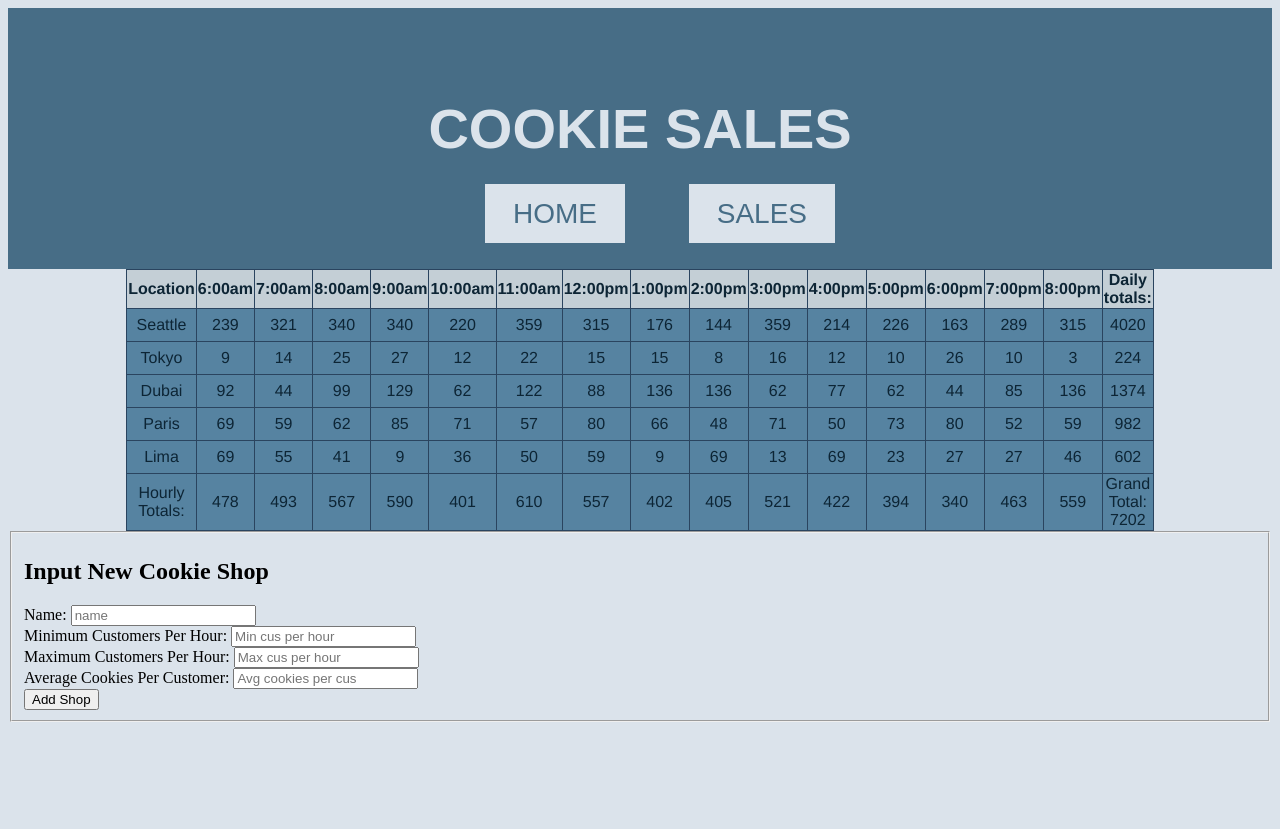
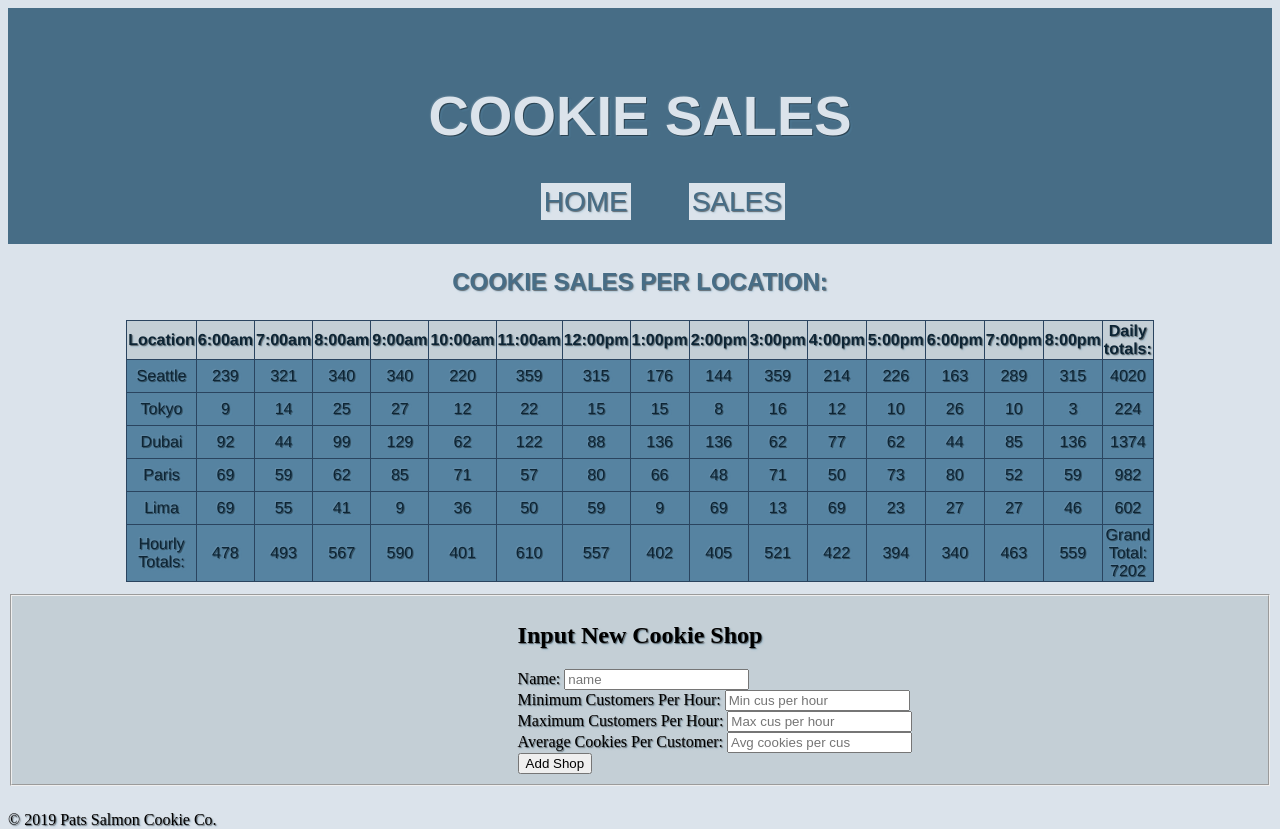
Before and after one commit to littl3birdy/cookie-stand, a plain HTML site: page sales.html in a window 1280 px wide. Drawn offline with Linux system fonts and the light colour scheme.

Commit message:
Added more styles to the css

```diff
--- a/css/styles.css
+++ b/css/styles.css
@@ -1,17 +1,22 @@
 header {
   background-color: rgb(71, 109, 134);
   color: rgb(219, 227, 235);
+  text-shadow: -1px -1px 1px rgba(255,255,255,.1), 1px 1px 1px rgba(0,0,0,.5), 2px 2px 2px rgba(107,169,206,0.27);
   text-align: center;
   block-size: 20%;
   font-size: 28px;
   font-family: Arial, Helvetica, sans-serif;
   text-decoration: none;
   text-transform: uppercase;
-  padding: 1.8em 2em;
+  padding: 3%;
 }
 
 .links {
   display: inline-block;
+}
+
+ul {
+  margin: 1%;
 }
 
 a {
@@ -20,9 +25,9 @@ a {
   font-family: Arial, Helvetica, sans-serif;
   text-decoration: none;
   text-transform: uppercase;
-  padding: .5em 1em;
+  padding: 2%;
   margin: .5em 1em;
-}
+  }
 
 
 body {
@@ -32,13 +37,26 @@ body {
   height: 100vh;
 }
 
+#table {
+  color: rgb(71, 109, 134);
+  font-family: Arial, Helvetica, sans-serif;
+  text-decoration: none;
+  text-transform: uppercase;
+  text-shadow: -1px -1px 1px rgba(255,255,255,.1), 1px 1px 1px rgba(0,0,0,.5), 2px 2px 2px rgba(107,169,206,0.27);
+  padding: .5em 1em;
+  margin: .5em 1em;
+  text-align: center;
+}
+
 table {
   color:rgb(13, 37, 53);
   font-family: Helvetica, Arial, sans-serif;
-  width: 640px;
+  width: 40%;
   border-collapse: collapse;
-  border-spacing: 0;
+  margin-top: 1% ;
   margin: 0px auto;
+  margin-bottom: 1%;
+  padding-top: 1.5em;
 }
 
 td, th {
@@ -49,9 +67,24 @@ td, th {
 th {
   background: rgb(196, 207, 214);
   font-weight: bold;
+  text-shadow: -1px -1px 1px rgba(255,255,255,.1), 1px 1px 1px rgba(0,0,0,.5), 2px 2px 2px rgba(107,169,206,0.27);
 }
 
 td {
   background: rgb(86, 131, 161);
   text-align: center;
+  text-shadow: -1px -1px 1px rgba(255,255,255,.1), 1px 1px 1px rgba(0,0,0,.5), 2px 2px 2px rgba(107,169,206,0.27);
 }
+
+fieldset {
+  text-shadow: -1px -1px 1px rgba(255,255,255,.1), 1px 1px 1px rgba(0,0,0,.5), 2px 2px 2px rgba(107,169,206,0.27);
+  background: rgb(196, 207, 214);
+  padding-inline-start: 40%;
+
+}
+
+footer {
+  margin-top: 2%;
+  margin-bottom: 2%;
+  text-shadow: -1px -1px 1px rgba(255,255,255,.1), 1px 1px 1px rgba(0,0,0,.5), 2px 2px 2px rgba(107,169,206,0.27);
+ }
--- a/sales.html
+++ b/sales.html
@@ -15,6 +15,7 @@
     </ul>
   </header>
   <section id=locationInfo>
+    <h2 id= "table">Cookie Sales Per Location:</h2>
     <table id="cookieTable"></table>
   </section>
   <section>
@@ -38,7 +39,7 @@
       </fieldset>
     </form>
   </section>
-  <footer>
+  <footer>&copy; 2019 Pats Salmon Cookie Co.
   </footer>
   <script src="sales.js"></script>
   </body>
```
